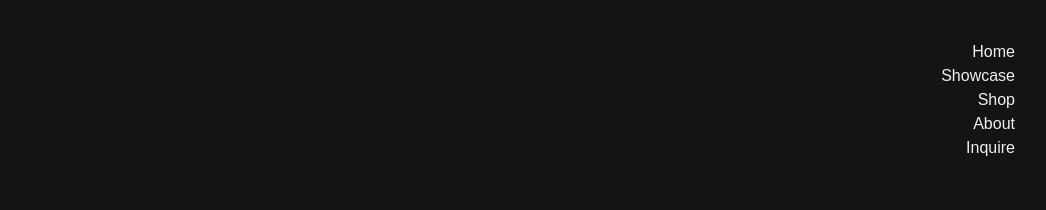
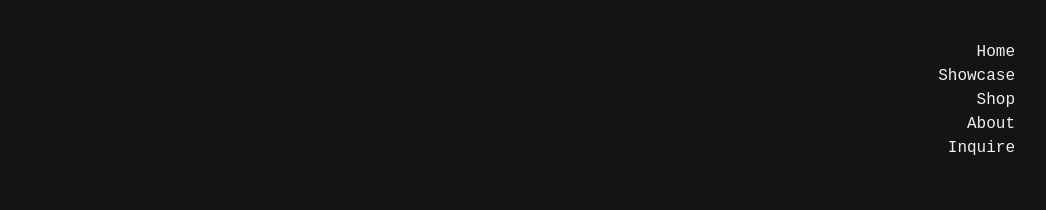
Before and after one commit to Nesmith-Charlesii/namor_apparel_fe, a React (Create React App) app: page / in a window 1280 px wide. Shown: the top 210 px of the page, without its empty margins (180-1226 px from the left). Built offline with nearby package versions, Linux system fonts and the light colour scheme.

Commit message:
added background video. Will add overlay to fade into video

```diff
--- a/src/pages/home/index.js
+++ b/src/pages/home/index.js
@@ -3,6 +3,7 @@ import gsap from 'gsap';
 import { useGSAP } from '@gsap/react';
 import useStyles from './pageStyles';
 import { Observer } from 'gsap/Observer';
+import BackgroundVideo from '../../assets/video/background_vid.mp4';
 // import Image from "../../assets/image/asset.jpeg";
 // import Image2 from "../../assets/image/asset3.jpeg";
 // import Image3 from "../../assets/image/asset4.jpg";
@@ -18,6 +19,7 @@ const Home = () => {
     const container = useRef();
     const titleContainer = useRef();
     const titleName = useRef();
+    const backgroundVid = useRef();
     //const backgroundImage = useRef();
 
     const titleText = "HOUSE of NAMOR";
@@ -41,7 +43,6 @@ const Home = () => {
             {
                 opacity: 1,
                 filter: "blur(0px)",
-                textShadow: "4px 4px 4px rgb(30, 30, 30)",
                 transform: "rotateY(0deg)",
                 ease: "sine.inOut",
                 stagger: { each: 0.1, from: "random" },
@@ -59,7 +60,6 @@ const Home = () => {
             {
                 y: 0,
                 opacity: 1,
-                textShadow: "4px 4px 4px rgb(30, 30, 30)",
                 duration: 2,
                 ease: "bounce.out",
                 yoyo: true,
@@ -86,7 +86,6 @@ const Home = () => {
             {
                 y: 0,
                 opacity: 1,
-                textShadow: "4px 4px 4px rgb(30, 30, 30)",
                 duration: 2,
                 ease: "bounce.out",
                 yoyo: true,
@@ -111,10 +110,14 @@ const Home = () => {
 
                 filter: "blur(0px)",
                 opacity: 1,
-                textShadow: "4px 4px 4px rgb(30, 30, 30)",
                 stagger: { each: 0.3, from: "random" },
                 duration: 2,
             }, 1.5
+        )
+        .fromTo(
+            backgroundVid.current,
+            { opacity: .1 },
+            { opacity: .1, duration: 3 }, "-=1"
         )
         // .fromTo(
         //     backgroundImage.current.querySelectorAll("img:nth-child(1), img:nth-child(2), img:nth-child(3), img:nth-child(4), img:nth-child(5)"),
@@ -135,6 +138,11 @@ const Home = () => {
 
     return (
         <div className={classes.container} ref={container}>
+            <div className={classes.video} ref={backgroundVid}>
+                <video autoPlay muted>
+                    <source src={BackgroundVideo} type="video/mp4"/>
+                </video>
+            </div>
             {/* <div className={classes.womanImage} ref={backgroundImage}>
                 <img src={Image} alt="woman in crochet dress" />
                 <img src={Image2} alt="man in crochet shirt" />
--- a/src/pages/home/pageStyles.js
+++ b/src/pages/home/pageStyles.js
@@ -52,6 +52,9 @@ const useStyles = createUseStyles({
         marginTop: 0,
         marginBottom: 0,
     },
+    video: {
+        position: "absolute"
+    },
     womanImage: {
         position: "absolute",
         height: "50%",
--- a/src/shared/components/navbar/index.js
+++ b/src/shared/components/navbar/index.js
@@ -20,10 +20,10 @@ const Navbar = () => {
             },
             {
                 y: 0,
-                stagger: { each: 0.2, from: "end" },
+                stagger: { each: 0.1, from: "end" },
                 opacity: 1,
                 duration: .5,
-                delay: 2
+                delay: 3
             }
         )
     })
--- a/src/shared/components/navbar/pageStyles.js
+++ b/src/shared/components/navbar/pageStyles.js
@@ -14,7 +14,7 @@ const useStyles = createUseStyles({
         //color: "rgb(60, 60, 60)",
         height: "100%",
         color: "rgb(240, 240, 240)",
-        fontFamily: "sans-serif",
+        fontFamily: "Courier New",
         display: "flex",
         flexDirection: "column",
         justifyContent: "space-around",
```
Also changed, not shown: 2 other files (tests, documents, lock files or other folders).
